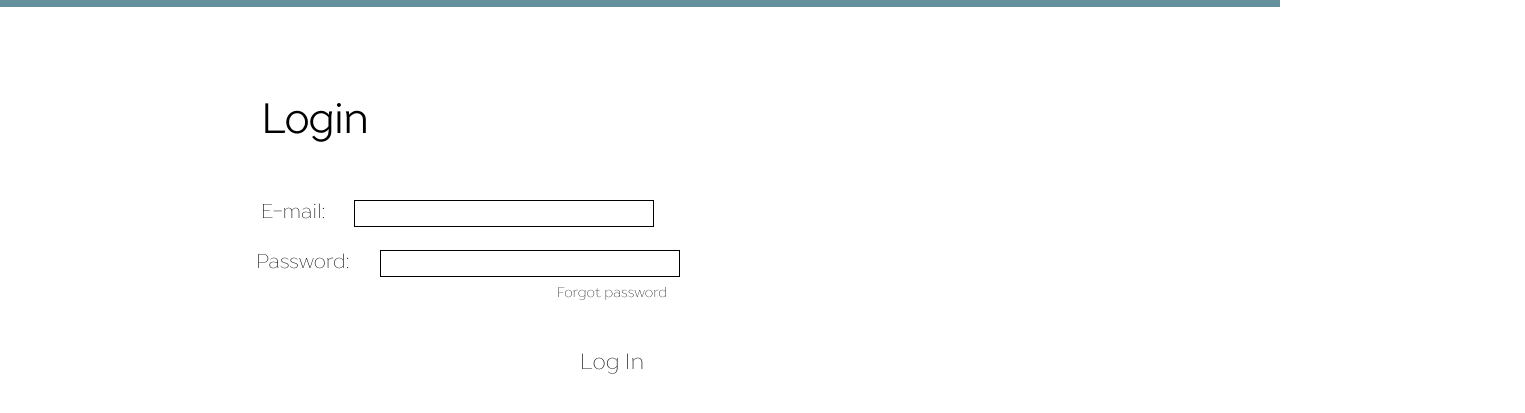
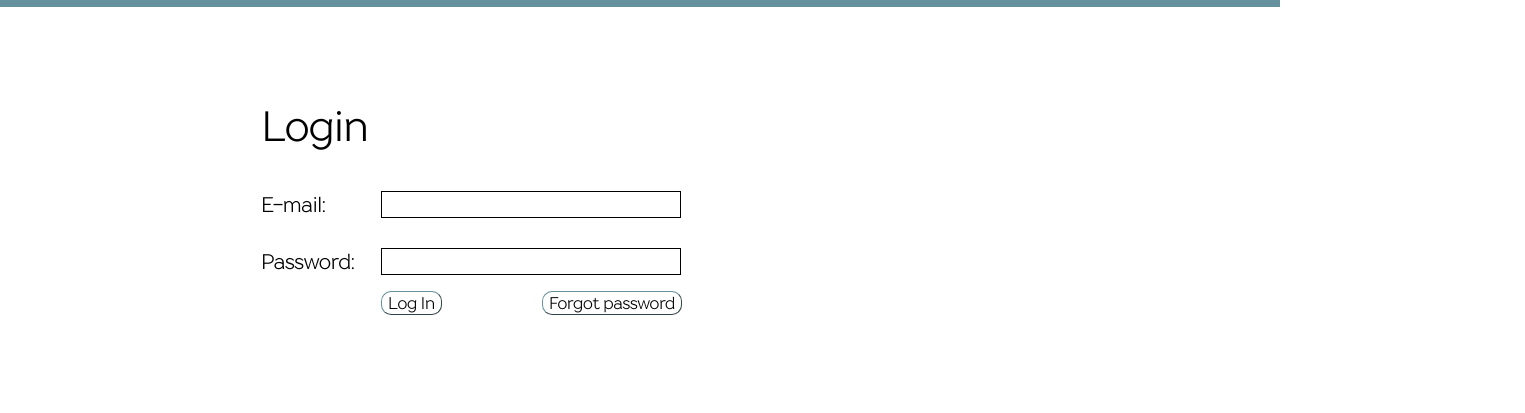
Before and after one commit to NewsFinder/NewsFinder, a plain HTML site: page Codigo/html/Login.html in a window 1280 px wide. Shown: the part 83-496 px from the top of the page, 1525 px wide, since content can reach past the window. Drawn offline with Linux system fonts and the light colour scheme; no server answers.

Commit message:
Design da Pagina Login

```diff
--- a/Codigo/html/Login.html
+++ b/Codigo/html/Login.html
@@ -2,34 +2,151 @@
 <html>
 	<head>
 		<meta charset=“UTF-8”>
-	<title>login</title>
+		<title>NewsFinder - Login</title>
 		<meta name=“viewport” content=“width=device-width,
 			  initial-scale=1">
-	<link rel="stylesheet" href="../css/style.css">
 	</head>
 
 	<style>
+
 	    @font-face { font-family: Drugs; src: url('../resources/fonte/Drugs.otf'); }
+
+	    .logobranco{
+		    margin-left: 30px;
+		    margin-top: 10px;
+		}
+
+		#Top{
+		    position: fixed;
+		    width: 100%;
+		    height: 90px;
+		    left: 0px;
+		    top: 0px;
+		    background: #65909E;
+		}
+
+		#Container{
+			padding-top: 150px;
+			width: 60%;
+			margin-left: auto;
+			margin-right: auto;
+		}
+
+		#Text{
+			width: 120px;
+			float: left;
+		}
+
+		#Box{
+			padding-top: 14px;
+			width: 120px;
+			float: left;
+		}
+
+		#Password{
+			clear: both;
+		}
+
+		#Buttons{
+			clear: both;
+		}
+
+		h1{
+			font-family: Drugs;
+			font-size: 40px;
+			color: #000000;
+		}
+
+		h2{
+			font-family: Drugs;
+			font-size: 20px;
+			color: #000000;
+		}
+
+		.caixa{
+			background: #FFFFFF;
+	    	border: 1px solid #000000;
+	    	box-sizing: border-box;
+	    	width: 300px;
+	    	height: 27px;
+		}
+
+		.botao{
+			border-radius: 10px;
+			border-width: 1px;
+			border-color: #65909E;
+		    background: #FFFFFF;
+		    font-family: Drugs;
+		    font-size: 16px;
+		    font-weight: bold;
+		    color: #000000;
+		    outline: none;
+		}
+
+		.botao:hover{
+    		color: #65909E;
+		}
+
+		.botao:active {
+  			background-color: #E6E6E6;
+  		}
+
+  		#ButtonLog{
+  			padding-right: 100px;
+  			float: left;
+  		}
+
+  		#ButtonForget{
+  			float: left;
+  		}
+
 	</style>
 
 	<body>
 
-<header>
-	<div class="menu"></div>
+		<div id="Top" class="menu">
 			<nav class="nav">
-		<div class="logobranco"><img src="../resources/logobranco.png" alt="logo" width="70" height="70"/></div>
+				<div class="logobranco">
+					<img src="../resources/logobranco.png" alt="logo" width="70" height="70"/>
+				</div>
 			</nav>
-</header>
+		</div>
+
+		<div id="Container">
+			<div id="Title">
 				<h1>Login</h1>
+			</div>
 
-<span class="email">E-mail:</span>
-<span class="pass">Password:</span>
+			<div id="Mail">
+				<div id="Text">
+					<h2>E-mail:</h2>
+				</div>
+				<div id="Box">
+					<input id="email" type="text" class="caixa">
+				</div>
+			</div>
 
-<input id="email" type="text" class="emailcaixa">
-<input id="password" type="password" class="passcaixa">
+			<div id="Password">
+				<div id="Text">
+					<h2>Password:</h2>
+				</div>
+				<div id="Box">
+					<input id="password" type="password" class="caixa">
+				</div>
+			</div>
 
-<button type="button" id="BLogin" class="btnLogin" >Log In</button>
-<button type="button" id="BRecPass" class="btnRecPass" >Forgot password</button>
+			<div id="Buttons">
+				<div id="Text">
+					<h2></h2>
+				</div>
+				<div id="ButtonLog">
+					<button type="button" id="BLogin" class="botao">Log In</button>
+				</div>
+				<div id="ButtonForget">
+					<button type="button" id="BRecPass" class="botao">Forgot password</button>
+				</div>
+			</div>
+		</div>
 
 	</body>
 
```
Lines whose indentation alone changed are shown as unchanged.
